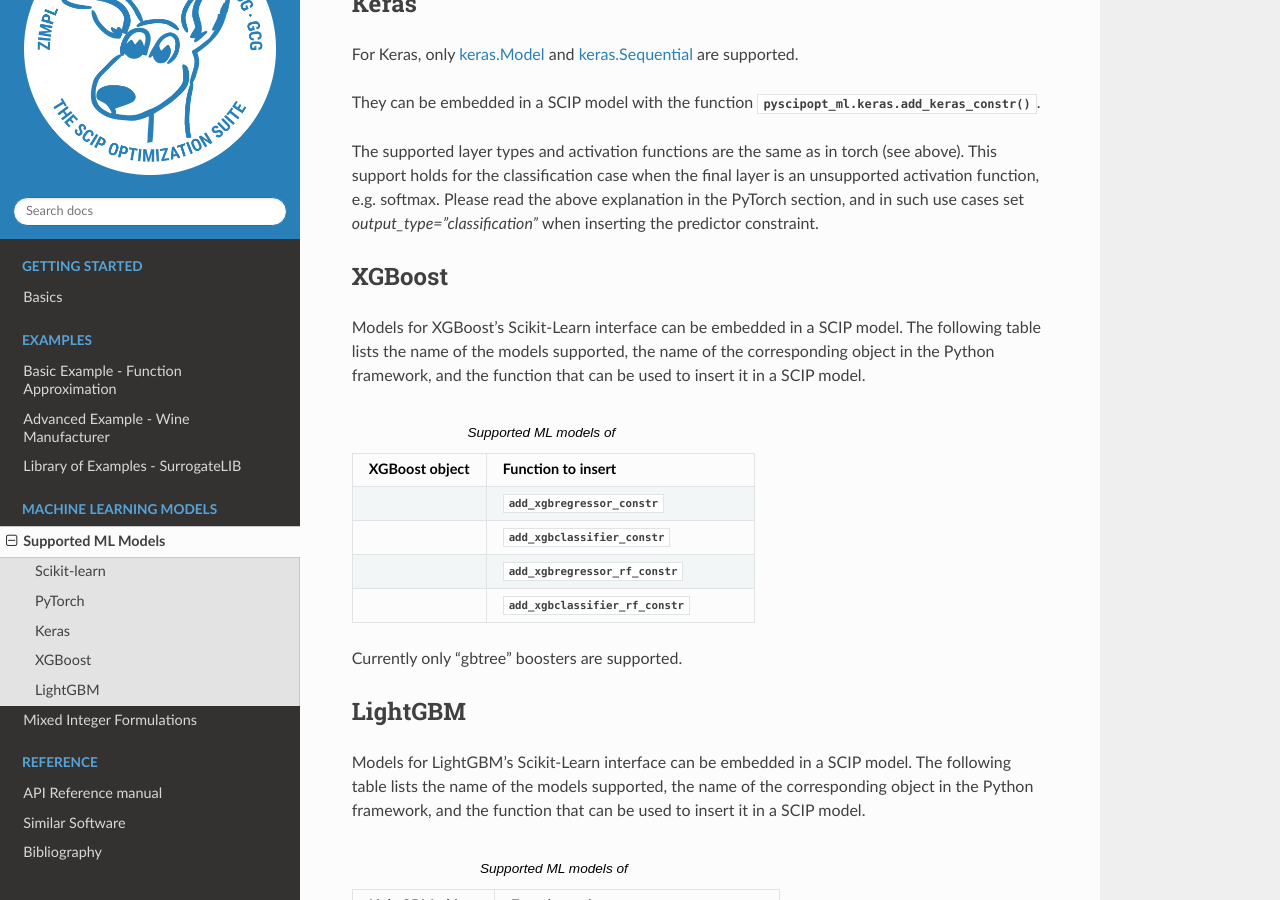
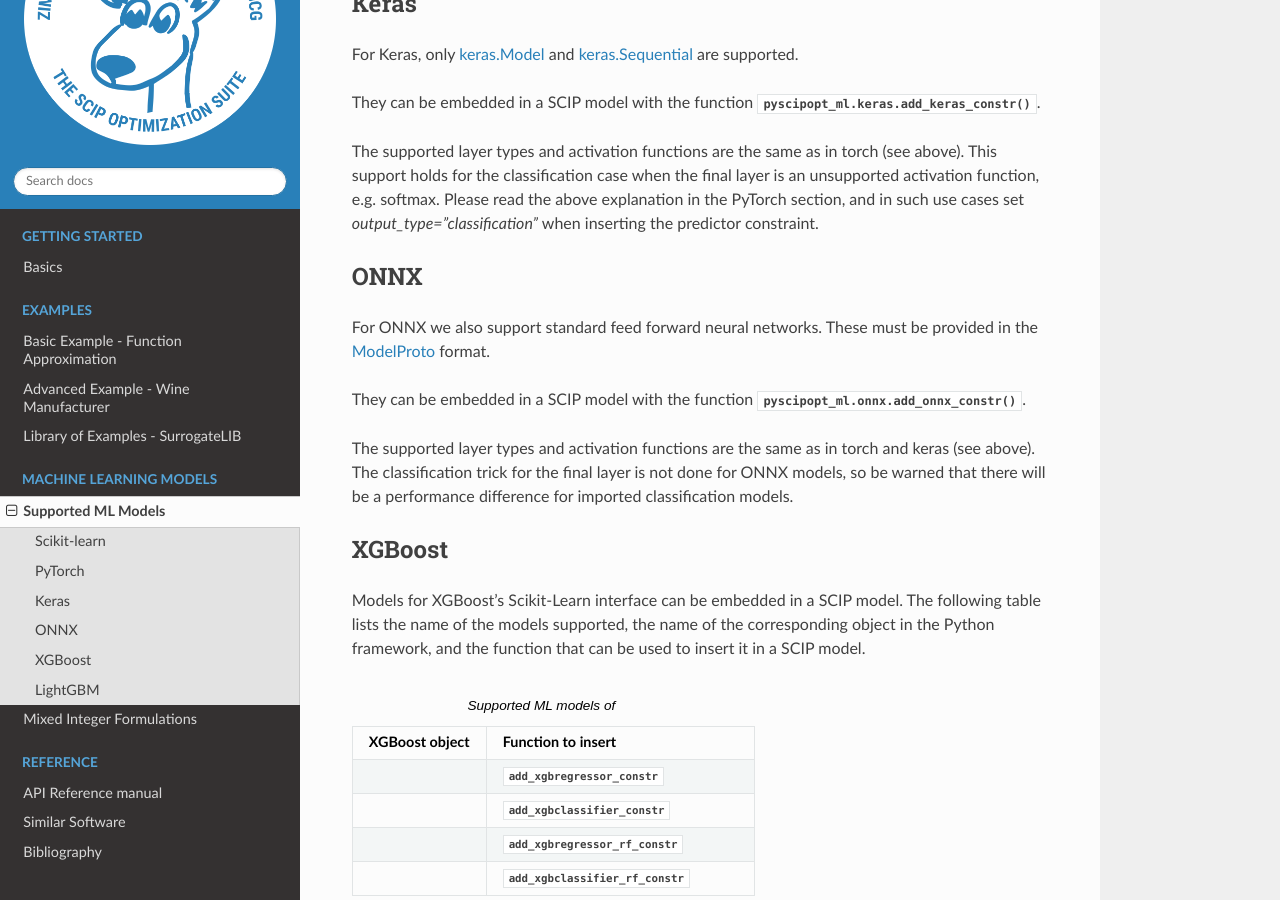
Before and after one commit to Opt-Mucca/PySCIPOpt-ML, a Sphinx documentation site: the page built from docs/supported.rst, in a window 1280 px wide and 900 px high, scrolled down 1568 px. Built offline with Sphinx 7.4.7 and the Read the Docs theme 2.0.0, drawn with Linux system fonts in a browser that asks for light colours.

Commit message:
Add documentation

```diff
--- a/docs/api-reference.rst
+++ b/docs/api-reference.rst
@@ -17,5 +17,6 @@
   sklearn
   api/SequentialConstr
   api/KerasConstr
+  api/ONNXConstr
   api/XGBoostConstr
   api/LightGBMConstr
--- a/docs/basics.rst
+++ b/docs/basics.rst
@@ -13,7 +13,7 @@
 <https://scikit-learn.org/stable/>`_ objects. It can also embed
 gradient boosting regression models from `XGBoost <https://xgboost.readthedocs.io/en/stable/>`_, and
 `LightGBM <https://lightgbm.readthedocs.io/en/stable/>`_. Finally, it supports Sequential Neural Networks from
-`PyTorch <https://pytorch.org/docs/master/>`_ and `Keras <https://keras.io/api/>`_.
+`PyTorch <https://pytorch.org/docs/master/>`_, `Keras <https://keras.io/api/>`_, and `ONNX <https://onnx.ai/>`_.
 
 The package is actively developed and users are encouraged to raise an issue on
 `GitHub <https://github.com/Opt-Mucca/PySCIPOpt-ML/issues>`_ if there are ML
@@ -62,6 +62,7 @@
     * - :pypi:`scikit-learn`
     * - :pypi:`lightgbm`
     * - :pypi:`xgboost`
+    * - :pypi:`onnx`
 
   Installing any of the machine learning packages is only required if the
   predictor you want to insert uses them (i.e. to insert a Scikit-Learn based predictor
--- a/docs/conf.py
+++ b/docs/conf.py
@@ -67,6 +67,7 @@
     "torch": ("https://pytorch.org/docs/master/", None),
     "xgb": ("https://xgboost.readthedocs.io/en/stable/", None),
     "lgb": ("https://lightgbm.readthedocs.io/en/stable/", None),
+    "onnx": ("https://onnx.ai/onnx/", None),
 }
 
 extlinks = {
--- a/docs/requirements.txt
+++ b/docs/requirements.txt
@@ -8,3 +8,5 @@
 lightgbm==4.1.0
 xgboost==2.0.2
 tensorflow==2.15.0
+onnx==1.16.2
+onnxruntime==1.19.0
--- a/docs/supported.rst
+++ b/docs/supported.rst
@@ -157,6 +157,19 @@
 e.g. softmax. Please read the above explanation in the PyTorch section, and in such use cases set
 `output_type="classification"` when inserting the predictor constraint.
 
+ONNX
+----
+
+For ONNX we also support standard feed forward neural networks. These must be
+provided in the `ModelProto <https://onnx.ai/onnx/api/classes.html#modelproto>`_ format.
+
+They can be embedded in a SCIP model with the function
+:py:func:`pyscipopt_ml.onnx.add_onnx_constr`.
+
+The supported layer types and activation functions are the same as in torch and keras (see above).
+The classification trick for the final layer is not done for ONNX models, so be warned that there will
+be a performance difference for imported classification models.
+
 
 XGBoost
 -------
```
Also changed, not shown: README.md (+5 -2 lines), docs/api/ONNXConstr.rst (added, +7 -0 lines), 1 other file.
